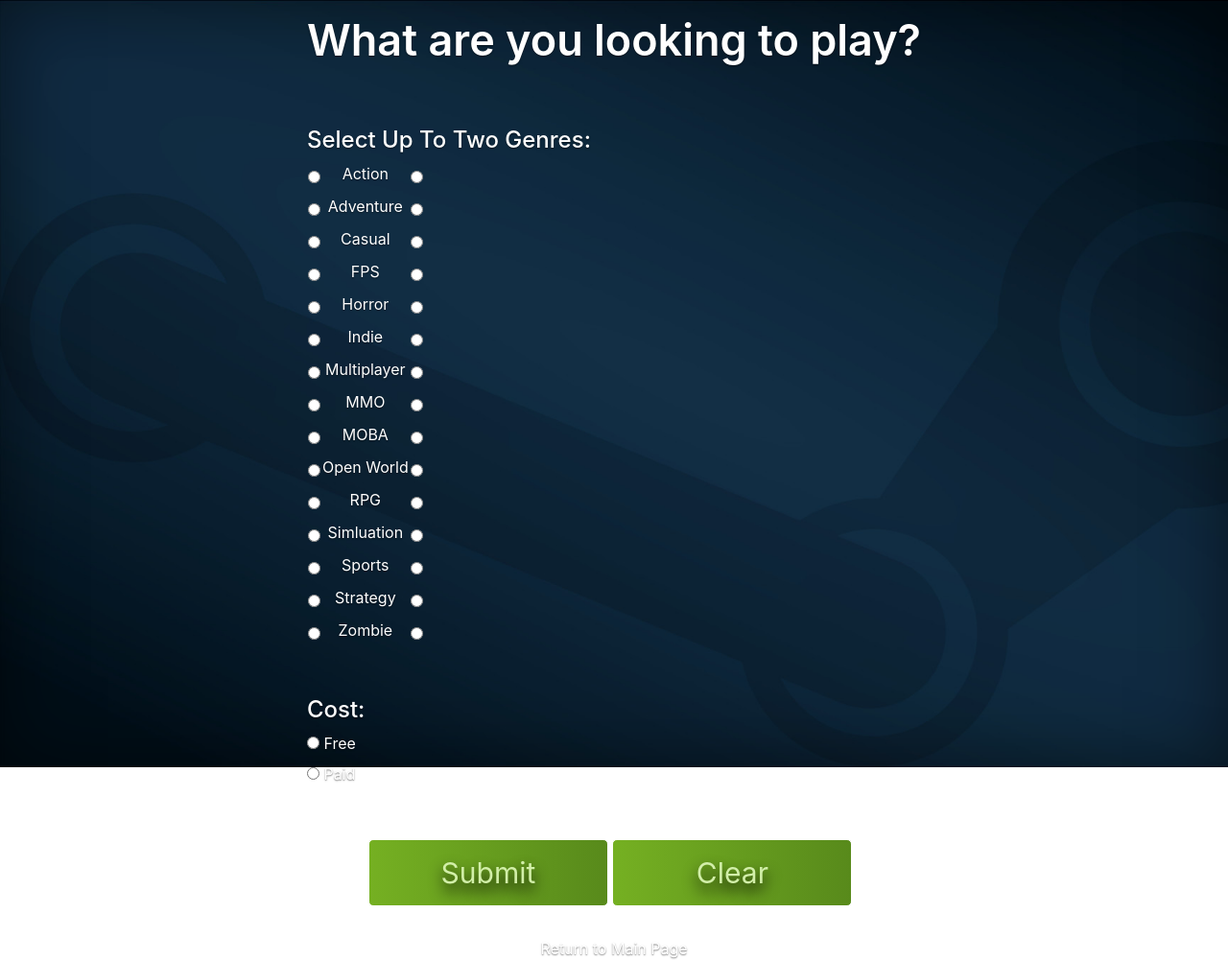
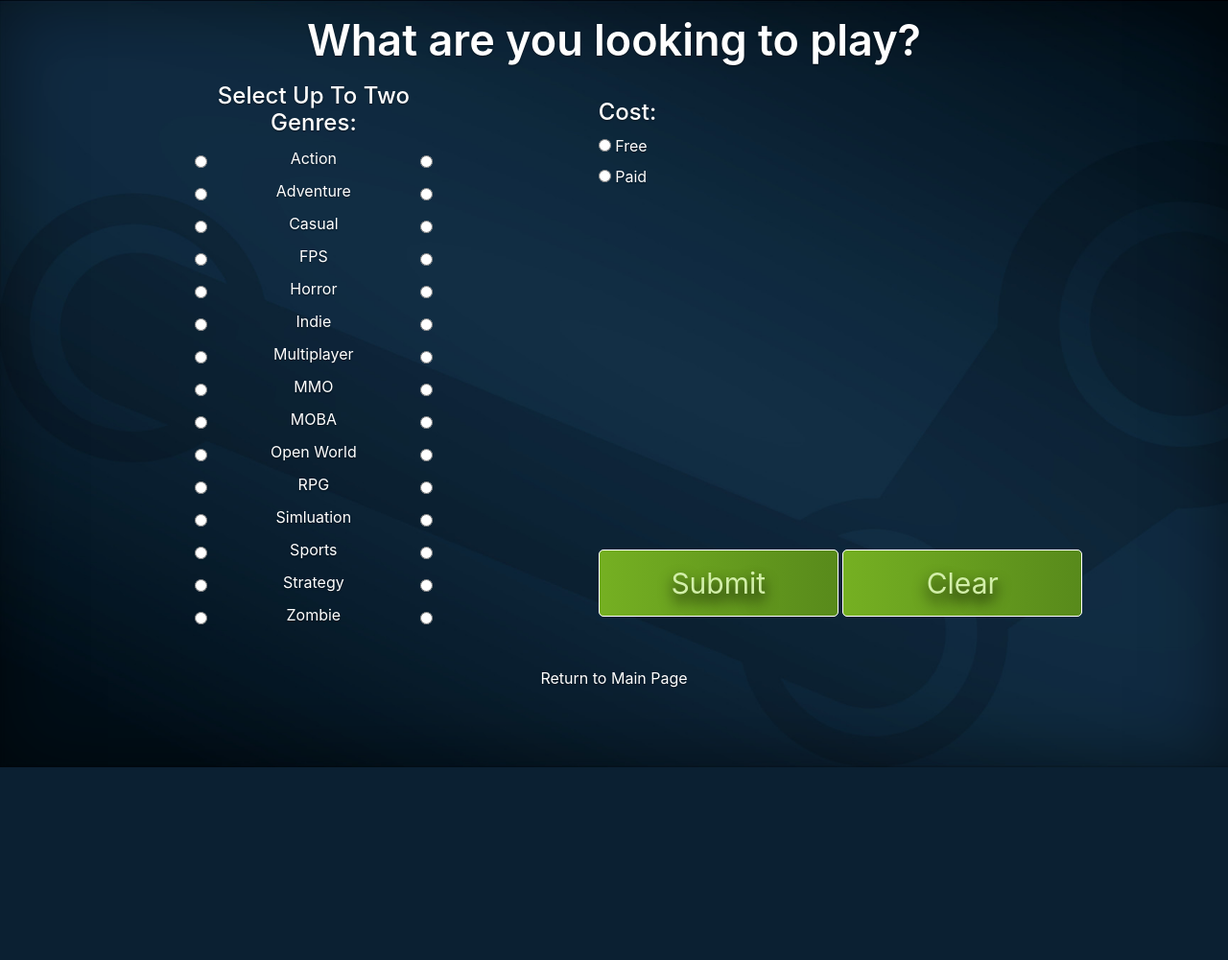
Before and after one commit to bfarinasatwit/gamemasters, a PHP site: page /survey.html in a window 1280 px wide. Shown: the whole page at 96% size. After the commit the page ends 800 px from the top, so only its background shows below. Run offline with PHP 8.4, Linux system fonts and the light colour scheme.

Commit message:
made survey.html presentable

```diff
--- a/Software/app/Cover Template for Bootstrap_files/cover.css
+++ b/Software/app/Cover Template for Bootstrap_files/cover.css
@@ -147,13 +147,13 @@ input[type="reset"]{
   margin-top: 3rem;
 }
 
-input[type="submit"]{
-  margin-left: 10%;
-}
+/* input[type="submit"]{
+  margin-top: 10%;
+} */
 
-fieldset h4{
+/* fieldset h4{
   margin-top: 3rem;
-}
+} */
 
 legend{
   text-align: center;
@@ -173,3 +173,16 @@ legend{
 #genretable td{
   text-align: center;
 }
+#genretable{
+  display: inline;
+}
+#costtable{
+  display: inline;
+  margin-left: 10rem;
+}
+#survey{
+  width: 70%;
+}
+#costtable #move{
+  padding-bottom: 20rem;
+}
--- a/Software/app/survey.html
+++ b/Software/app/survey.html
@@ -20,8 +20,16 @@
     <form method="post" action="output.php" id="survey">
         <fieldset>
             <legend>What are you looking to play?</legend>
+
+            <table>
+                <tr>
+                    <td>
+                        <table id="genretable">
+                            <tr>
+                                <td colspan="3">
                                     <h4>Select Up To Two Genres: </h4>
-            <table id="genretable">
+                                </td>
+                            </tr>
                             <tr>
                                 <td><input type="radio" name="genre1" value="Action" required/></td>
                                 <td><label for="genre1" class="genre">Action</label></td>
@@ -98,7 +106,11 @@
                                 <td><input type="radio" name="genre2" value="Zombie" /></td>
                             </tr>
                         </table>
-
+                    </td>
+                    <td>
+                        <table id="costtable">
+                            <tr>
+                                <td id="move">
                                     <h4>Cost:</h4>
                                     <input type="radio" id="free" name="is_free" value="1" required>
                                     <label for="free">Free</label>
@@ -106,9 +118,23 @@
                                     <input type="radio" id="paid" name="is_free" value="0">
                                     <label for="paid">Paid</label>
                                     <br>
-
+                                </td>
+                            </tr>
+                            <tr>
+                                <td>
                                     <input type="submit" value="Submit">
                                     <input type="reset" value="Clear">
+                                </td>
+                            </tr>
+
+                        </table>
+                    </td>
+                </tr>
+            </table>
+
+
+
+
 
             <a href="index.php" id="backtomain">Return to Main Page</a>
 
```
Lines whose indentation alone changed are shown as unchanged.
